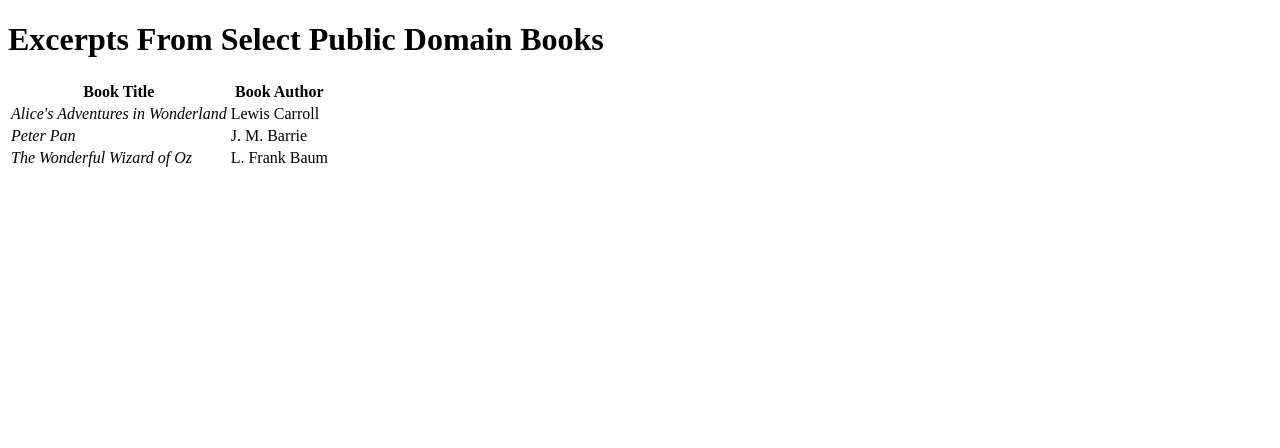
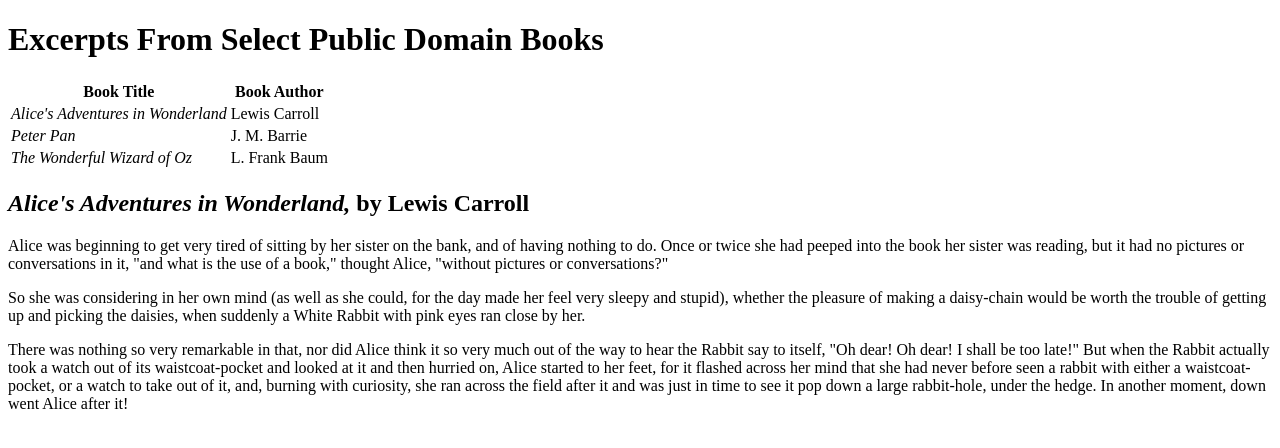
Before and after one commit to gprawd/ITMD-361-LAB3, a plain HTML site: page index.html in a window 1280 px wide. Drawn offline with Linux system fonts and the light colour scheme.

Commit message:
Added Alice section

```diff
--- a/index.html
+++ b/index.html
@@ -24,5 +24,16 @@
                 <td>L. Frank Baum</td>
             </tr>
         </table>
+        <h2><em>Alice's Adventures in Wonderland,</em> by Lewis Carroll</h2>
+        <p>Alice was beginning to get very tired of sitting by her sister on the bank, and of having nothing to do. Once or twice she had peeped into the book her sister was reading, but it had no pictures or conversations in it, "and what is the use of a book," thought Alice, "without pictures or conversations?"</p>
+        <p>So she was considering in her own mind (as well as she could, for the day made her feel very sleepy and stupid), whether the pleasure of making a daisy-chain would be worth the trouble of getting up and picking the daisies, when suddenly a White Rabbit with pink eyes ran close by her.</p>
+        <p>There was nothing so very remarkable in that, nor did Alice think it so very much out of the way to hear the Rabbit say to itself, "Oh dear! Oh dear! I shall be too late!" But when the Rabbit actually took a watch out of its waistcoat-pocket and looked at it and then hurried on, Alice started to her feet, for it flashed across her mind that she had never before seen a rabbit with either a waistcoat-pocket, or a watch to take out of it, and, burning with curiosity, she ran across the field after it and was just in time to see it pop down a large rabbit-hole, under the hedge. In another moment, down went Alice after it!</p>
+
+
+
+
+
+
+
     </body>
 </html>
```
